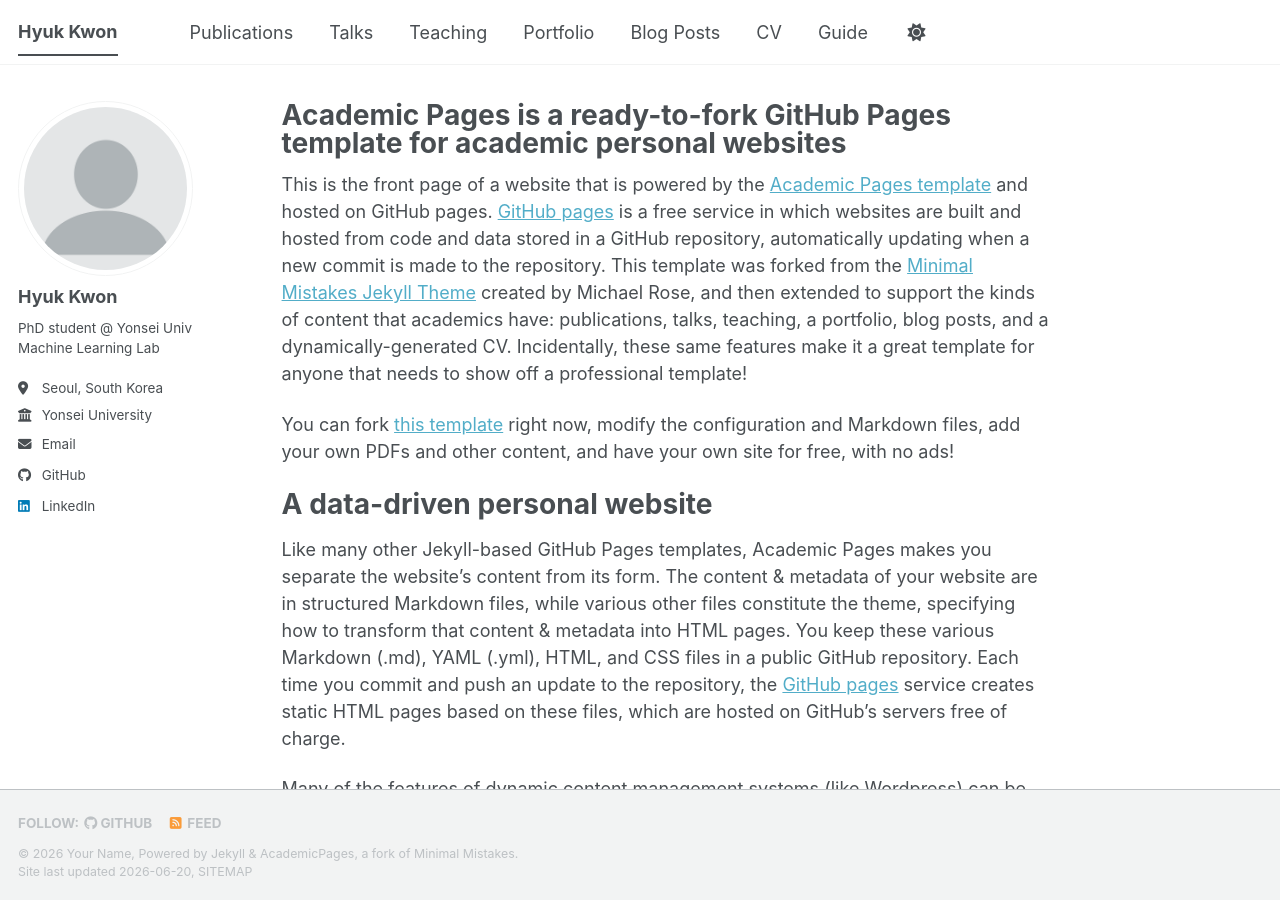
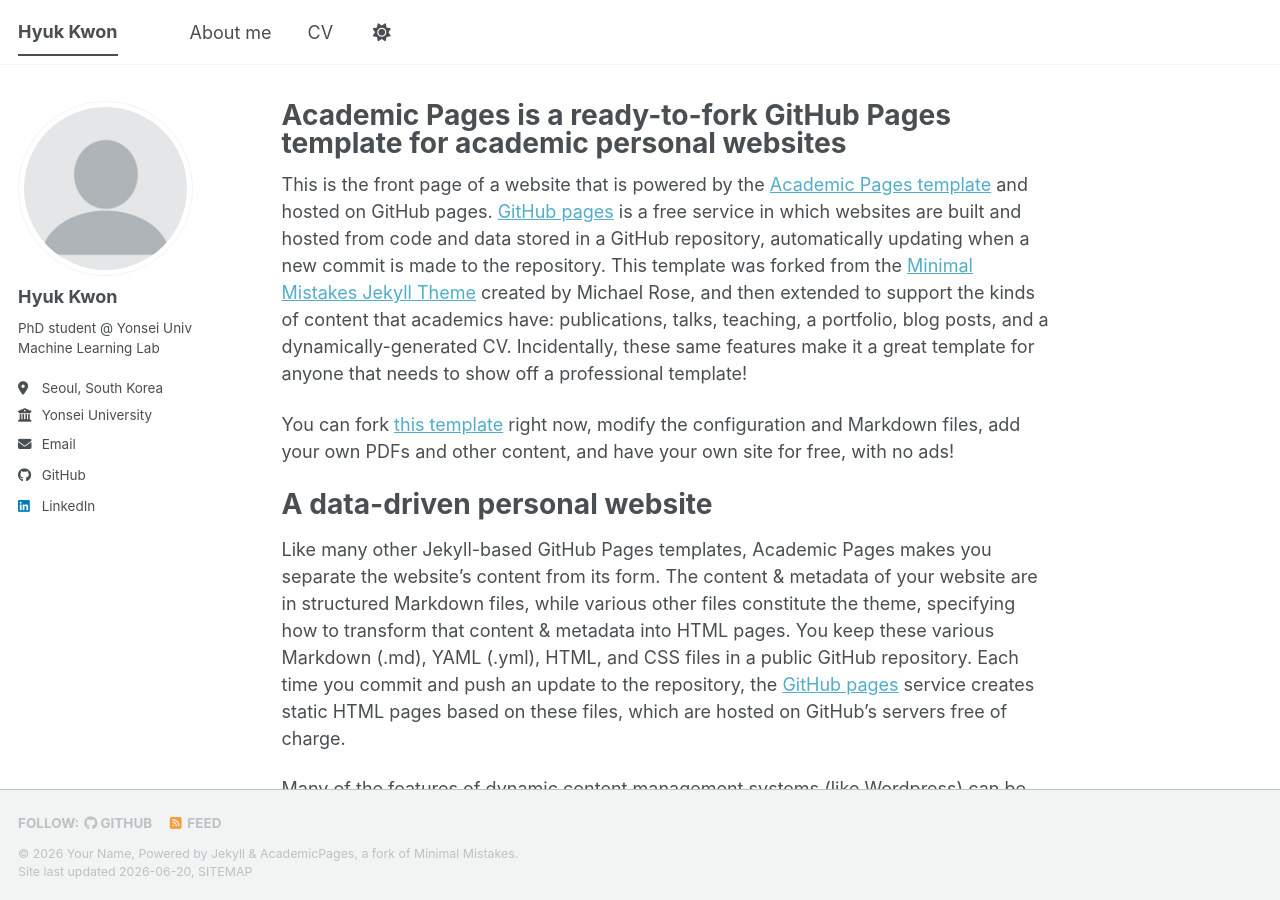
Before and after one commit to kh12043/kh12043.github.io, a Jekyll site: the page built from _pages/about.md, in a window 1280 px wide and 900 px high. Built offline with Jekyll 4.4.1, drawn with Linux system fonts in a browser that asks for light colours; a script bundle is joined from its source files by our own code; library files that are not in the unit come from our copies.

Commit message:
Update navigation.yml

```diff
--- a/_data/navigation.yml
+++ b/_data/navigation.yml
@@ -8,20 +8,20 @@
 #      Markdown formatted page while the second is generated using JSON.
 
 main:
-  - title: "Publications"
-    url: /publications/
+  - title: "About me"
+    url: /
 
-  - title: "Talks"
-    url: /talks/
+  # - title: "Talks"
+  #   url: /talks/
 
-  - title: "Teaching"
-    url: /teaching/
+  # - title: "Teaching"
+  #   url: /teaching/
 
-  - title: "Portfolio"
-    url: /portfolio/
+  # - title: "Portfolio"
+  #   url: /portfolio/
 
-  - title: "Blog Posts"
-    url: /year-archive/
+  # - title: "Blog Posts"
+  #   url: /year-archive/
 
   - title: "CV"
     url: /cv/
@@ -29,5 +29,5 @@
   # - title: "CV"
   #   url: /cv-json/
 
-  - title: "Guide"
-    url: /markdown/
+  # - title: "Guide"
+  #   url: /markdown/
```
